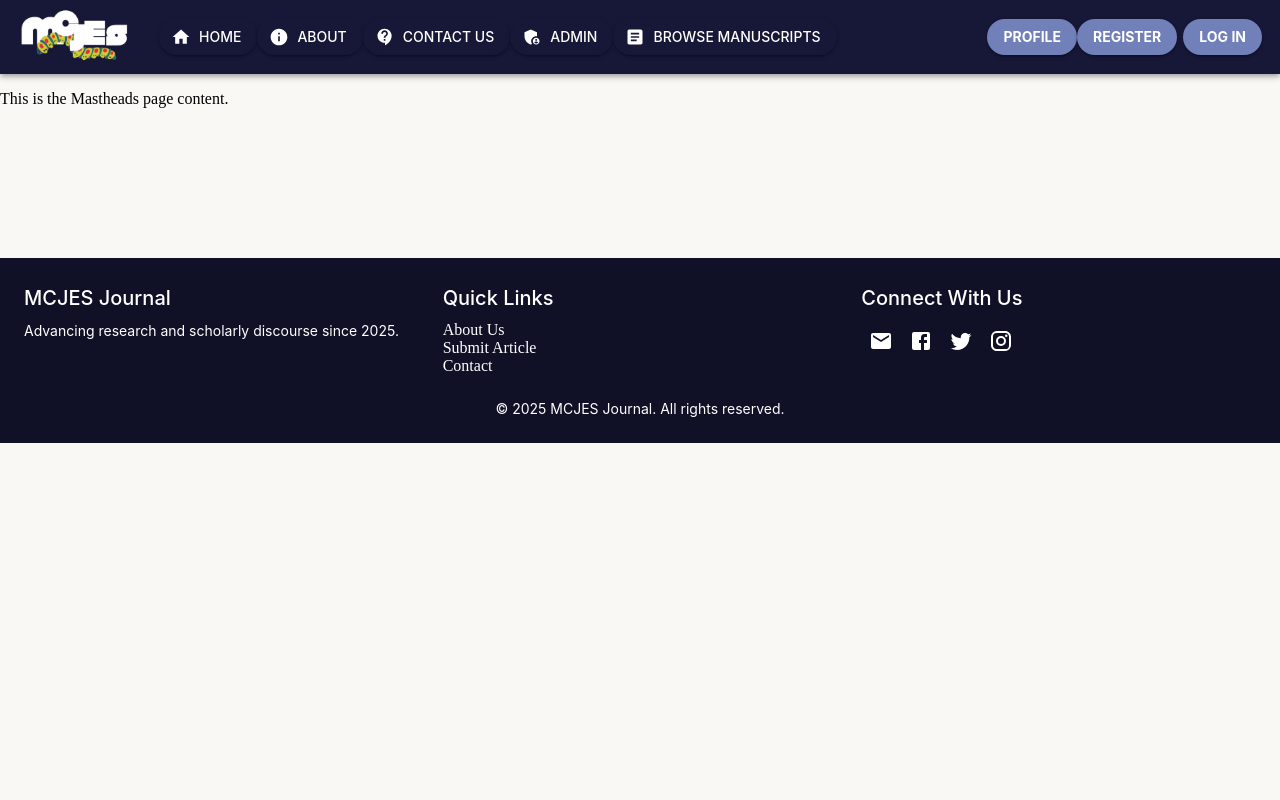
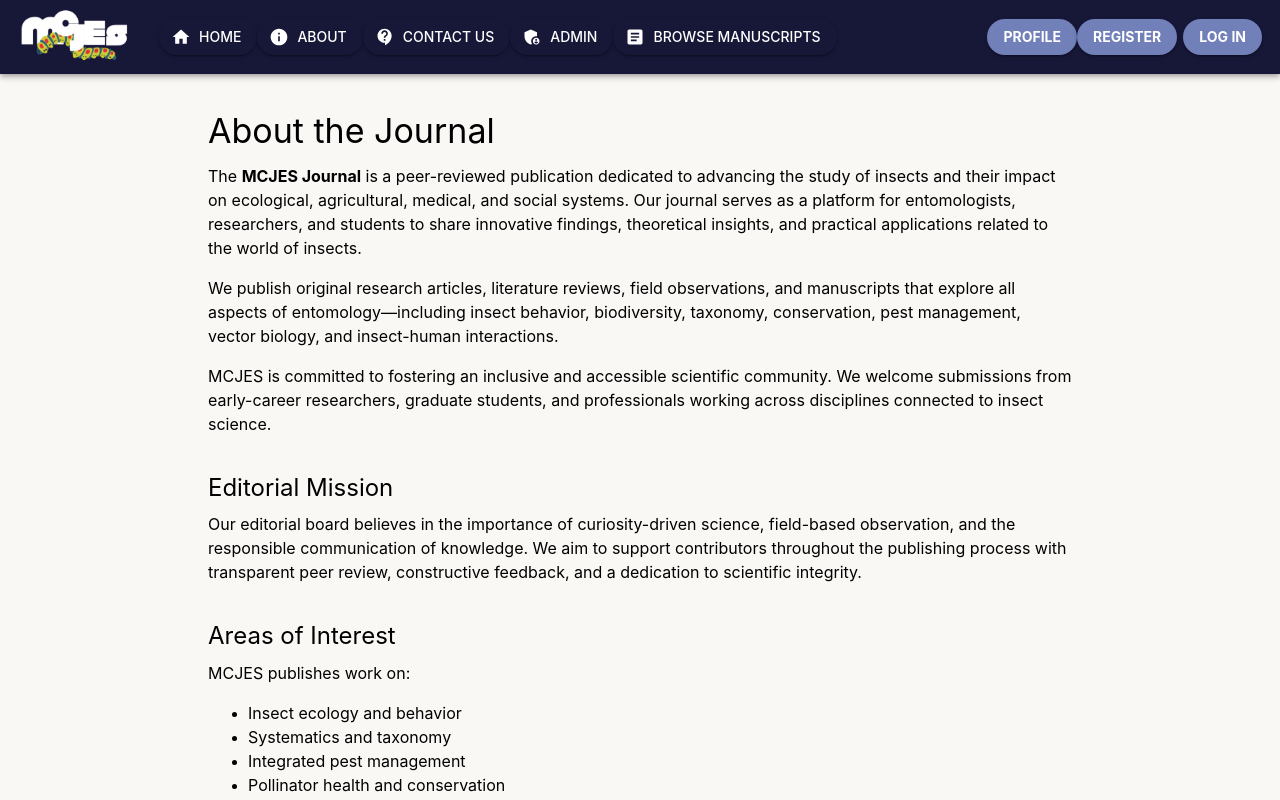
Before and after one commit to max14vega/mcjes-swe-ui, a React (Create React App) app: page /about in a window 1280 px wide. Shown: the top 800 px of the page. Built offline with nearby package versions, Linux system fonts and the light colour scheme; no server answers.

Commit message:
Added initial About/Mastheads page

```diff
--- a/src/App.js
+++ b/src/App.js
@@ -8,7 +8,7 @@ import "./App.css";
 
 import Footer from "./Components/Footer";
 import Navbar from "./Components/Navbar";
-import Mastheads from "./Pages/AboutPage";
+import About from "./Pages/About";
 import Contact from "./Pages/Contact";
 import HomePage from "./Pages/Home/HomePage";
 import Login from "./Pages/Login";
@@ -30,7 +30,7 @@ function App() {
             <Route path="peoplepage" element={<PeoplePage />} />
             <Route path="contact" element={<Contact />} />
             <Route path="submissions" element={<Submissions />} />
-            <Route path="about" element={<Mastheads />} />
+            <Route path="about" element={<About />} />
             <Route path="login" element={<Login />} />
             <Route path="register" element={<Register />} />
             <Route path="testing" element={<Testing />} />
--- /dev/null
+++ b/src/Pages/About/About.jsx
@@ -0,0 +1,49 @@
+import React from "react";
+import { Box, Typography, Container } from "@mui/material";
+
+const About = () => {
+  return (
+    <Container maxWidth="md" sx={{ py: 6 }}>
+      <Typography variant="h4" gutterBottom>
+        About the Journal
+      </Typography>
+      <Typography variant="body1" paragraph>
+        The <strong>MCJES Journal</strong> is a peer-reviewed publication dedicated to advancing the study of insects and their impact on ecological, agricultural, medical, and social systems. Our journal serves as a platform for entomologists, researchers, and students to share innovative findings, theoretical insights, and practical applications related to the world of insects.
+      </Typography>
+      <Typography variant="body1" paragraph>
+        We publish original research articles, literature reviews, field observations, and manuscripts that explore all aspects of entomology—including insect behavior, biodiversity, taxonomy, conservation, pest management, vector biology, and insect-human interactions.
+      </Typography>
+      <Typography variant="body1" paragraph>
+        MCJES is committed to fostering an inclusive and accessible scientific community. We welcome submissions from early-career researchers, graduate students, and professionals working across disciplines connected to insect science.
+      </Typography>
+
+      <Box sx={{ mt: 6 }}>
+        <Typography variant="h5" gutterBottom>
+          Editorial Mission
+        </Typography>
+        <Typography variant="body1" paragraph>
+          Our editorial board believes in the importance of curiosity-driven science, field-based observation, and the responsible communication of knowledge. We aim to support contributors throughout the publishing process with transparent peer review, constructive feedback, and a dedication to scientific integrity.
+        </Typography>
+      </Box>
+
+      <Box sx={{ mt: 6 }}>
+        <Typography variant="h5" gutterBottom>
+          Areas of Interest
+        </Typography>
+        <Typography variant="body1" paragraph>
+          MCJES publishes work on:
+        </Typography>
+        <ul>
+          <li><Typography variant="body1">Insect ecology and behavior</Typography></li>
+          <li><Typography variant="body1">Systematics and taxonomy</Typography></li>
+          <li><Typography variant="body1">Integrated pest management</Typography></li>
+          <li><Typography variant="body1">Pollinator health and conservation</Typography></li>
+          <li><Typography variant="body1">Medical and veterinary entomology</Typography></li>
+          <li><Typography variant="body1">Insect physiology, genetics, and evolution</Typography></li>
+        </ul>
+      </Box>
+    </Container>
+  );
+};
+
+export default About;
--- /dev/null
+++ b/src/Pages/About/index.js
@@ -0,0 +1,3 @@
+import About from "./About";
+
+export default About;
--- a/src/Pages/AboutPage.js
+++ /dev/null
@@ -1,11 +0,0 @@
-import React from "react";
-
-const Mastheads = () => {
-  return (
-    <div>
-      <p>This is the Mastheads page content.</p>
-    </div>
-  );
-};
-
-export default Mastheads;
```
